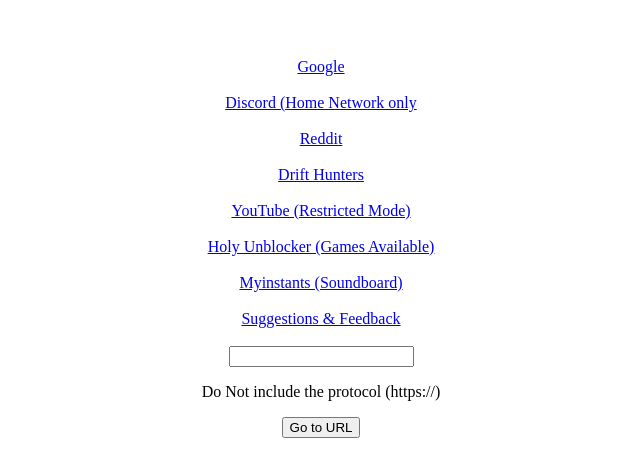
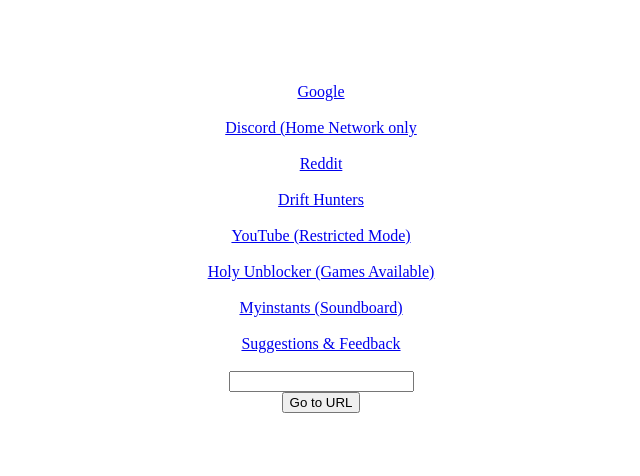
Before and after one commit to bvoid82/quickaccs, a plain HTML site: page index.html in a window 1280 px wide. Shown: the part 160-636 px from the top of the page, without its empty margins (319-959 px from the left). Drawn offline with Linux system fonts and the light colour scheme; no server answers.

Commit message:
Update index.html

```diff
--- a/index.html
+++ b/index.html
@@ -34,7 +34,6 @@
    <a href="https://github.com/bvoid82/quickaccs/wiki/Contributing,-Suggestions,-and-Feedback">Suggestions & Feedback</a><br>
 
 <input id=text type=text></input>
- <p>Do Not include the protocol (https://)</p>
 <button id=lol>Go to URL</button>
 
 <script>
```
